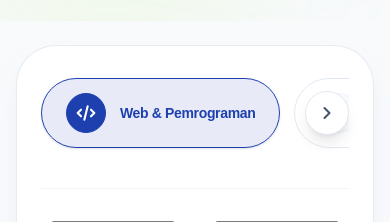
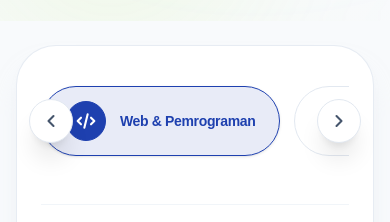
Before and after one commit to DarmawanBackEnd/pushaja, a Next.js app: page / in a window 390 px wide. Shown: the part 549-771 px from the top of the page. Built offline with nearby package versions, Linux system fonts and the light colour scheme; no server answers; the database is empty; grey boxes are pictures that could not be loaded.

Commit message:
fix(category-slider): prevent category capsule clipping on hover by increasing container padding and optimizing hover animation

```diff
--- a/src/components/CategorySlider.tsx
+++ b/src/components/CategorySlider.tsx
@@ -129,14 +129,14 @@ export default function CategorySlider({ initialGroups }: CategorySliderProps) {
          ---------------------------------------------------- */}
       <div className="bg-white rounded-[2.5rem] border border-slate-200/80 p-6 sm:p-10 lg:p-12 shadow-xl shadow-slate-200/50 transition-all">
 
-        {/* ROW 1: SLIDER KATEGORI KAPSUL (DENGAN TOMBOL PANAH BERSIH TANPA OVERLAY GREY) */}
+        {/* ROW 1: SLIDER KATEGORI KAPSUL (DENGAN TOMBOL PANAH BERSIH & TIDAK TERPOTONG SAAT HOVER) */}
         <div className="relative">
 
           {/* Tombol Geser Kiri Melayang Bersih */}
           {showLeftArrow && (
             <button
               onClick={() => scroll('left')}
-              className="absolute left-0 top-1/2 -translate-y-1/2 z-20 flex h-11 w-11 items-center justify-center rounded-full border border-slate-200 bg-white text-slate-600 shadow-lg hover:bg-slate-50 hover:text-[#1E40AF] hover:border-[#1E40AF] hover:scale-105 active:scale-95 transition-all focus:outline-none"
+              className="absolute -left-3 sm:-left-5 top-1/2 -translate-y-1/2 z-20 flex h-11 w-11 items-center justify-center rounded-full border border-slate-200 bg-white text-slate-600 shadow-xl hover:bg-slate-50 hover:text-[#1E40AF] hover:border-[#1E40AF] hover:scale-105 active:scale-95 transition-all focus:outline-none"
               title="Geser Kiri"
             >
               <ChevronLeft className="h-5 w-5" strokeWidth={2.5} />
@@ -147,33 +147,33 @@ export default function CategorySlider({ initialGroups }: CategorySliderProps) {
           {showRightArrow && (
             <button
               onClick={() => scroll('right')}
-              className="absolute right-0 top-1/2 -translate-y-1/2 z-20 flex h-11 w-11 items-center justify-center rounded-full border border-slate-200 bg-white text-slate-600 shadow-lg hover:bg-slate-50 hover:text-[#1E40AF] hover:border-[#1E40AF] hover:scale-105 active:scale-95 transition-all focus:outline-none"
+              className="absolute -right-3 sm:-right-5 top-1/2 -translate-y-1/2 z-20 flex h-11 w-11 items-center justify-center rounded-full border border-slate-200 bg-white text-slate-600 shadow-xl hover:bg-slate-50 hover:text-[#1E40AF] hover:border-[#1E40AF] hover:scale-105 active:scale-95 transition-all focus:outline-none"
               title="Geser Kanan"
             >
               <ChevronRight className="h-5 w-5" strokeWidth={2.5} />
             </button>
           )}
 
-          {/* Slider Kapsul Kategori */}
+          {/* Slider Kapsul Kategori (Diberikan padding lapang px-4 py-3 agar tidak terpotong saat hover/active) */}
           <div
             ref={sliderRef}
-            className="flex items-center gap-3.5 overflow-x-auto px-1 py-2 scrollbar-none snap-x snap-mandatory"
+            className="flex items-center gap-3.5 overflow-x-auto px-4 py-3 scrollbar-none snap-x snap-mandatory"
             style={{ scrollbarWidth: 'none', msOverflowStyle: 'none' }}
           >
             {groupsToDisplay.map((cat) => {
               const isActive = activeSlug === cat.slug;
               return (
-                <div key={cat.slug} className="flex-none snap-start">
+                <div key={cat.slug} className="flex-none snap-start py-1">
                   <button
                     onClick={() => setActiveSlug(cat.slug)}
-                    className={`group flex items-center gap-3.5 py-3.5 px-6 rounded-full border hover:scale-[1.03] active:scale-95 transition-all duration-300 cursor-pointer ${
+                    className={`group flex items-center gap-3.5 py-3.5 px-6 rounded-full border transition-all duration-200 cursor-pointer ${
                       isActive
                         ? 'border-[#1E40AF] bg-[#1E40AF]/10 text-[#1E40AF] shadow-sm font-black'
-                        : 'border-slate-200 text-slate-600 bg-white hover:border-[#1E40AF]'
+                        : 'border-slate-200 text-slate-600 bg-white hover:border-[#1E40AF] hover:text-[#1E40AF] hover:bg-slate-50/80 hover:shadow-md'
                     }`}
                   >
                     {/* Circle Pod Icon */}
-                    <div className={`flex h-10 w-10 shrink-0 items-center justify-center rounded-full border transition-colors duration-300 ${
+                    <div className={`flex h-10 w-10 shrink-0 items-center justify-center rounded-full border transition-all duration-300 group-hover:scale-105 ${
                       isActive
                         ? 'bg-[#1E40AF] text-white border-[#1E40AF]'
                         : 'bg-slate-50 text-slate-400 border-slate-100 group-hover:bg-[#1E40AF]/10 group-hover:text-[#1E40AF] group-hover:border-blue-100'
@@ -191,7 +191,7 @@ export default function CategorySlider({ initialGroups }: CategorySliderProps) {
                     </div>
 
                     {/* Label Teks */}
-                    <span className={`text-sm font-black tracking-tight whitespace-nowrap transition-colors duration-300 ${
+                    <span className={`text-sm font-black tracking-tight whitespace-nowrap transition-colors duration-200 ${
                       isActive ? 'text-[#1E40AF]' : 'text-slate-700 group-hover:text-[#1E40AF]'
                     }`}>
                       {cat.name}
```
